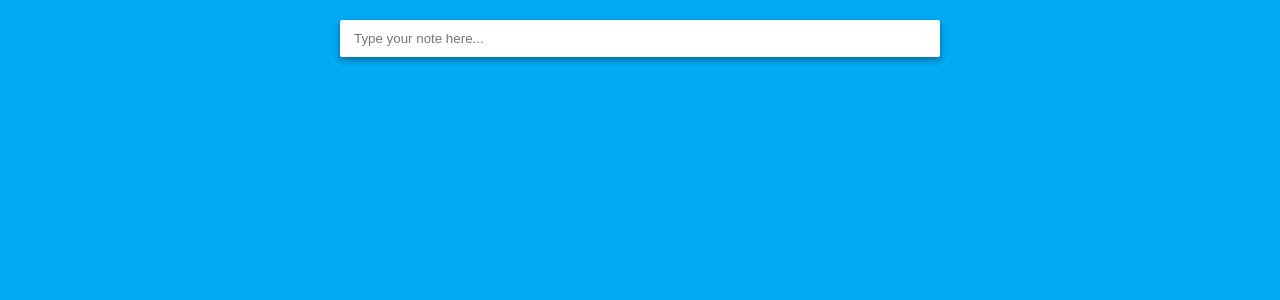
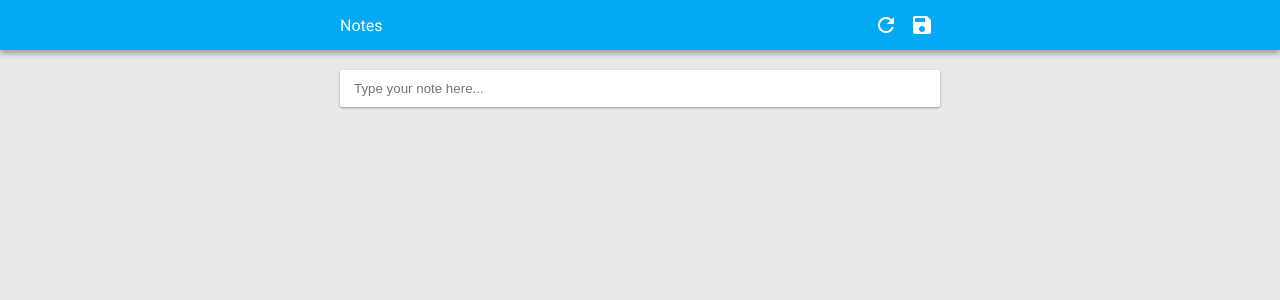
Before and after one commit to sergiogomes/react-notes-list, a React (Vite) app: page / in a window 1280 px wide. Shown: the top 300 px of the page. Built offline with nearby package versions, Linux system fonts and the light colour scheme.

Commit message:
Notes
Separating components in files, exporting and importing. Now we can edit and delete notes, and also save and retrieve from the local storage

```diff
--- a/index.html
+++ /dev/null
@@ -1,8 +0,0 @@
-<html>
-
-<body>
-    <div id="root"></div>
-    <script src="./index.js"></script>
-</body>
-
-</html>
--- a/index.scss
+++ /dev/null
@@ -1,41 +0,0 @@
-@import "mixin";
-
-body {
-  background-color: #03a9f4;
-  margin: 0;
-  padding: 0;
-}
-
-.container {
-  margin: 0 auto;
-  padding: 20px;
-  max-width: 600px;
-}
-
-.new-note {
-  background-color: #fff;
-  padding: 10px 12px;
-  border-radius: 2px;
-  @include box-shadow(2);
-
-  &__input {
-    width: 100%;
-    border: none;
-
-    &:focus {
-      outline: none;
-    }
-  }
-}
-
-.note-list {
-  margin: 40px 0;
-}
-
-.note {
-  margin-bottom: 20px;
-  background-color: #fff;
-  padding: 10px 12px;
-  border-radius: 2px;
-  @include box-shadow(2);
-}
--- a/package.json
+++ b/package.json
@@ -4,7 +4,7 @@
   "description": "note-list",
   "main": "index.js",
   "scripts": {
-    "start": "parcel index.html"
+    "start": "parcel src/index.html"
   },
   "repository": {
     "type": "git",
@@ -20,8 +20,10 @@
   },
   "homepage": "https://github.com/sergiogomes/react-notes-list#readme",
   "dependencies": {
+    "classnames": "^2.2.6",
     "react": "^16.5.2",
-    "react-dom": "^16.5.2"
+    "react-dom": "^16.5.2",
+    "uuid": "^3.3.2"
   },
   "devDependencies": {
     "babel-core": "^6.26.3",
--- /dev/null
+++ b/src/components/App.js
@@ -0,0 +1,88 @@
+import React from "react";
+import uuid from "uuid/v1";
+
+import NewNote from "./NewNote";
+import NoteList from "./NoteList";
+import AppBar from "./AppBar";
+
+class App extends React.Component {
+  state = {
+    notes: []
+  };
+
+  handleAddNote = text => {
+    this.setState(prevState => ({
+      notes: prevState.notes.concat({ id: uuid(), text })
+    }));
+  };
+
+  handleMove = (direction, index) => {
+    this.setState(prevState => {
+      const newNotes = prevState.notes.slice();
+      const removedNote = newNotes.splice(index, 1)[0];
+
+      if (direction === "up") {
+        newNotes.splice(index - 1, 0, removedNote);
+      } else {
+        newNotes.splice(index + 1, 0, removedNote);
+      }
+
+      return {
+        notes: newNotes
+      };
+    });
+  };
+
+  handleDelete = id => {
+    this.setState(prevState => {
+      const newNotes = prevState.notes.slice();
+      const index = newNotes.findIndex(note => note.id === id);
+      newNotes.splice(index, 1);
+
+      return {
+        notes: newNotes
+      };
+    });
+  };
+
+  handleEdit = (id, text) => {
+    this.setState(prevState => {
+      const newNotes = prevState.notes.slice();
+      const index = newNotes.findIndex(note => note.id === id);
+      newNotes[index].text = text;
+
+      return {
+        notes: newNotes
+      };
+    });
+  };
+
+  handleReload = () => {
+    const notes = window.localStorage.getItem("notes");
+    this.setState({ notes: JSON.parse(notes) });
+  };
+
+  handleSave = () => {
+    const { notes } = this.state;
+    window.localStorage.setItem("notes", JSON.stringify(notes));
+  };
+
+  render() {
+    return (
+      <div>
+        <AppBar onReload={this.handleReload} onSave={this.handleSave} />
+        <div className="container">
+          <NewNote onAddNote={this.handleAddNote} />
+          <NoteList
+            notes={this.state.notes}
+            onMove={this.handleMove}
+            onDelete={this.handleDelete}
+            onEdit={this.handleEdit}
+          />
+        </div>
+      </div>
+    );
+  }
+}
+
+export default App;
--- /dev/null
+++ b/src/components/AppBar.js
@@ -0,0 +1,17 @@
+import React from "react";
+
+const AppBar = ({ onReload, onSave }) => (
+  <div className="app-bar">
+    <div className="app-bar__container">
+      <span className="app-bar__brand">Notes</span>
+      <button className="app-bar__action" onClick={onReload}>
+        <i className="material-icons">refresh</i>
+      </button>
+      <button className="app-bar__action" onClick={onSave}>
+        <i className="material-icons">save</i>
+      </button>
+    </div>
+  </div>
+);
+
+export default AppBar;
--- a/index.js
+++ b/src/components/NewNote.js
@@ -1,28 +1,4 @@
 import React from "react";
-import ReactDOM from "react-dom";
-
-import "./index.scss";
-
-class App extends React.Component {
-  state = {
-    notes: []
-  };
-
-  handleAddNote = text => {
-    this.setState(prevState => ({
-      notes: prevState.notes.concat(text)
-    }));
-  };
-
-  render() {
-    return (
-      <div className="container">
-        <NewNote onAddNote={this.handleAddNote} />
-        <NoteList notes={this.state.notes} />
-      </div>
-    );
-  }
-}
 
 class NewNote extends React.Component {
   state = {
@@ -59,12 +35,4 @@ class NewNote extends React.Component {
   }
 }
 
-const NoteList = ({ notes }) => (
-  <div className="note-list">
-    {notes.map(note => (
-      <div className="note">{note}</div>
-    ))}
-  </div>
-);
-
-ReactDOM.render(<App />, document.getElementById("root"));
+export default NewNote;
--- /dev/null
+++ b/src/components/Note.js
@@ -0,0 +1,102 @@
+import React from "react";
+import classNames from "classnames";
+
+class Note extends React.Component {
+  state = {
+    isEditing: false
+  };
+
+  handleEdit = () => {
+    this.setState({ isEditing: true });
+  };
+
+  handleCancel = () => {
+    this.setState({ isEditing: false });
+  };
+
+  handleSave = () => {
+    this.props.onEdit(this.props.note.id, this.input.value);
+    this.setState({ isEditing: false });
+  };
+
+  render() {
+    const { note, index, onEdit, onDelete, onMove, total } = this.props;
+    const { isEditing } = this.state;
+
+    return (
+      <div className="note">
+        {isEditing ? (
+          <input
+            type="text"
+            className="note__input"
+            defaultValue={note.text}
+            ref={c => {
+              this.input = c;
+            }}
+          />
+        ) : (
+          <span className="note__text">{note.text}</span>
+        )}
+        {isEditing && (
+          <React.Fragment>
+            <button
+              className="note__button note__button--red"
+              onClick={() => {
+                this.handleCancel();
+              }}
+            >
+              <i className="material-icons">cancel</i>
+            </button>
+
+            <button
+              className="note__button note__button--green"
+              onClick={() => {
+                this.handleSave();
+              }}
+            >
+              <i className="material-icons">done_outline</i>
+            </button>
+          </React.Fragment>
+        )}
+
+        {!isEditing && (
+          <React.Fragment>
+            <button className="note__button" onClick={this.handleEdit}>
+              <i className="material-icons">edit</i>
+            </button>
+            <button
+              className="note__button"
+              onClick={() => {
+                onDelete(note.id);
+              }}
+            >
+              <i className="material-icons">delete</i>
+            </button>
+          </React.Fragment>
+        )}
+        <button
+          className={classNames("note__button", {
+            "note__button--hidden": index === 0
+          })}
+          onClick={() => {
+            onMove("up", index);
+          }}
+        >
+          <i className="material-icons">arrow_upward</i>
+        </button>
+        <button
+          className={classNames("note__button", {
+            "note__button--hidden": index === total - 1
+          })}
+          onClick={() => {
+            onMove("down", index);
+          }}
+        >
+          <i className="material-icons">arrow_downward</i>
+        </button>
+      </div>
+    );
+  }
+}
+
+export default Note;
--- /dev/null
+++ b/src/components/NoteList.js
@@ -0,0 +1,21 @@
+import React from "react";
+
+import Note from "./Note";
+
+const NoteList = ({ notes, onMove, onDelete, onEdit }) => (
+  <div className="note-list">
+    {notes.map((note, index) => (
+      <Note
+        key={note.id}
+        note={note}
+        index={index}
+        onEdit={onEdit}
+        onDelete={onDelete}
+        onMove={onMove}
+        total={notes.length}
+      />
+    ))}
+  </div>
+);
+
+export default NoteList;
--- /dev/null
+++ b/src/index.html
@@ -0,0 +1,14 @@
+<html>
+
+<head>
+    <link href="https://fonts.googleapis.com/icon?family=Material+Icons" rel="stylesheet">
+    <link href="https://fonts.googleapis.com/css?family=Roboto" rel="stylesheet">
+    <title>Notes</title>
+</head>
+
+<body>
+    <div id="root"></div>
+    <script src="./index.js"></script>
+</body>
+
+</html>
--- /dev/null
+++ b/src/index.scss
@@ -0,0 +1,116 @@
+@import "mixin";
+
+$app-padding: 20px;
+$container-max-width: 600px;
+
+body {
+  background-color: #e8e8e8;
+  margin: 0;
+  padding: 0;
+  font-family: "Roboto", sans-serif;
+  color: #212121;
+}
+
+.app-bar {
+  position: fixed;
+  top: 0;
+  left: 0;
+  right: 0;
+  background-color: #03a9f4;
+  color: #fff;
+  @include box-shadow(2);
+
+  &__container {
+    display: flex;
+    align-items: center;
+    margin: 0 auto;
+    padding: 12px $app-padding;
+    max-width: $container-max-width;
+  }
+
+  &__brand {
+    flex: 1;
+  }
+
+  &__action {
+    background-color: transparent;
+    border: none;
+    color: #fff;
+    border-radius: 2px;
+    cursor: pointer;
+
+    &:focus {
+      outline: none;
+    }
+
+    &:hover {
+      background-color: rgba(0, 0, 0, 0.08);
+    }
+  }
+}
+
+.container {
+  margin: 0 auto;
+  padding: 70px $app-padding;
+  max-width: $container-max-width;
+}
+
+.new-note {
+  background-color: #fff;
+  padding: 10px 12px;
+  border-radius: 2px;
+  @include box-shadow(1);
+
+  &__input {
+    width: 100%;
+    border: none;
+
+    &:focus {
+      outline: none;
+    }
+  }
+}
+
+.note-list {
+  margin: 40px 0;
+}
+
+.note {
+  display: flex;
+  align-items: center;
+  margin-bottom: 20px;
+  background-color: #fff;
+  padding: 10px 12px;
+  border-radius: 2px;
+  @include box-shadow(1);
+
+  &__text {
+    flex: 1;
+  }
+
+  &__input {
+    flex: 1;
+    border-top: 0;
+    border-right: 0;
+    border-left: 0;
+    border-bottom: 1px solid #c7c7c7;
+  }
+
+  &__button {
+    background-color: transparent;
+    border: 0;
+    cursor: pointer;
+
+    &--hidden {
+      visibility: hidden;
+    }
+
+    &--red {
+      color: #f44336;
+    }
+
+    &--green {
+      color: #4caf50;
+    }
+  }
+}
```
Also changed, not shown: src/index.js (added, +8 -0 lines), src/mixin.scss (renamed from mixin.scss).
